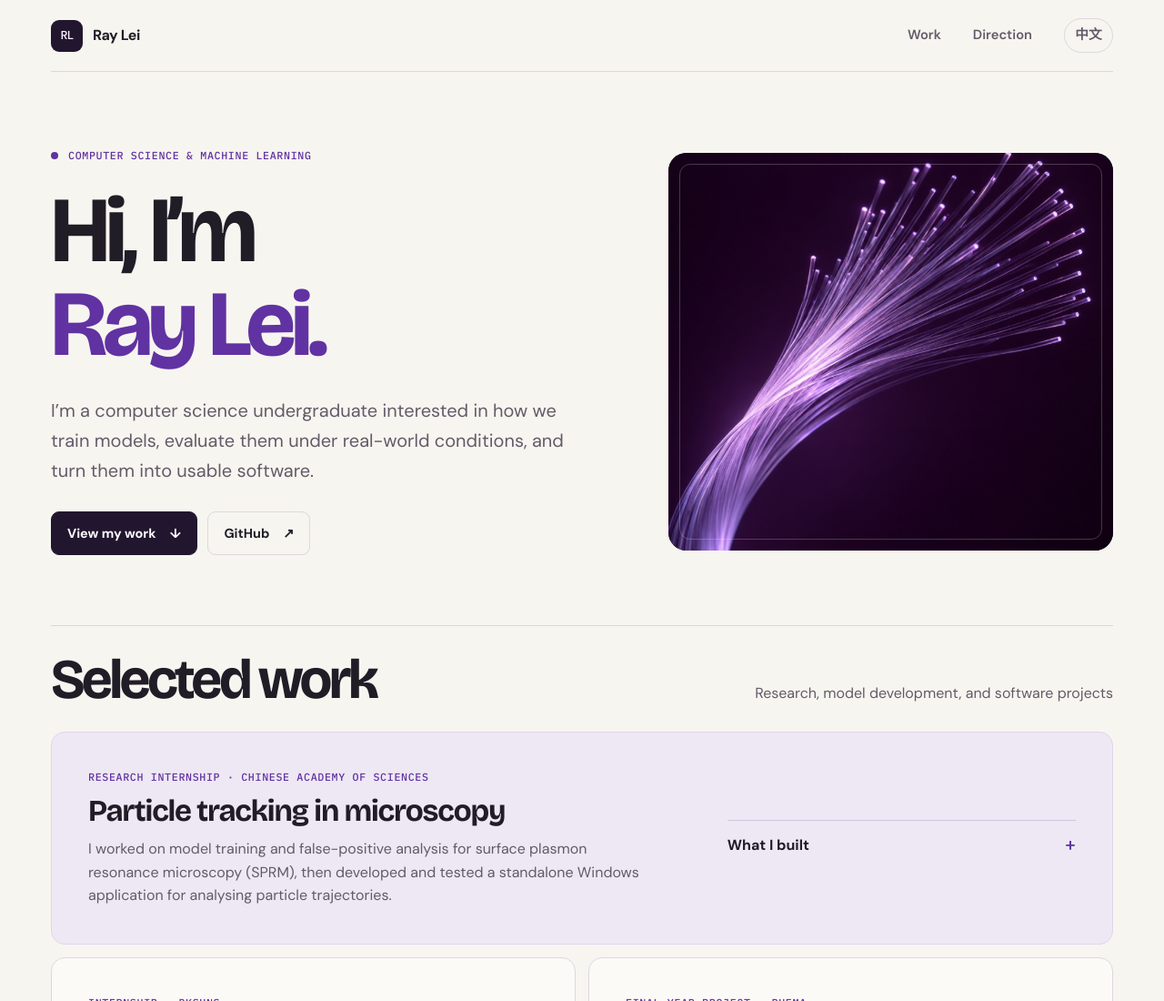
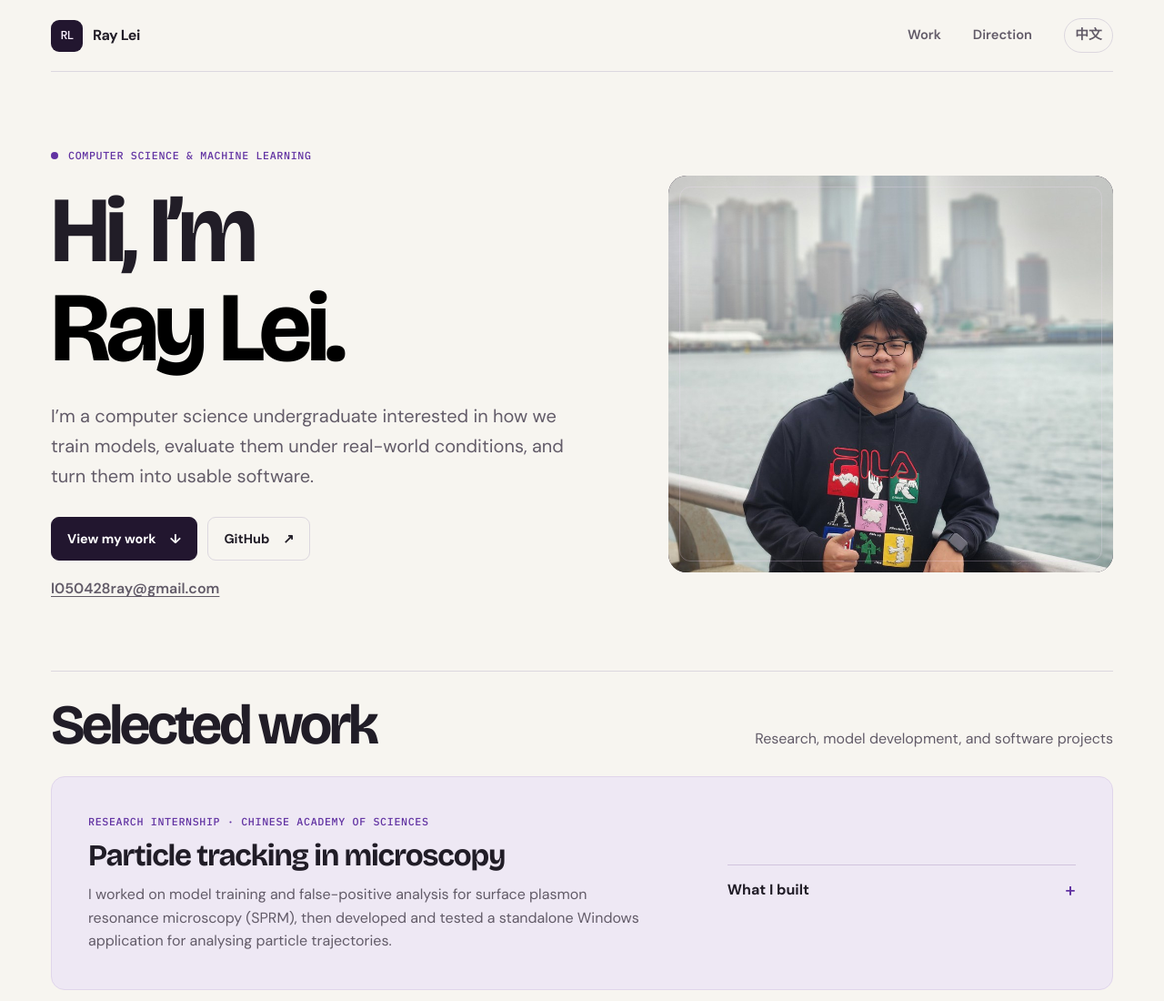
Before and after one commit to RayLei996/RayLei996.github.io, a plain HTML site: page index.html in a window 1280 px wide. Shown: the top 1100 px of the page at 91% size. Drawn offline with nearby package versions, Linux system fonts and the light colour scheme.

Commit message:
Update portfolio portrait, name and contact

```diff
--- a/index.html
+++ b/index.html
@@ -8,7 +8,7 @@
   <meta property="og:type" content="website">
   <meta property="og:title" content="Ray Lei · Computer Science & Machine Learning">
   <meta property="og:description" content="Selected projects in applied machine learning and software engineering.">
-  <meta property="og:image" content="https://raylei996.github.io/optical-fibers.jpg">
+  <meta property="og:image" content="https://raylei996.github.io/ray-lei-portrait.jpg">
   <title>Ray Lei · Computer Science &amp; Machine Learning</title>
   <link rel="canonical" href="https://raylei996.github.io/">
   <link rel="alternate" hreflang="en" href="https://raylei996.github.io/">
@@ -16,7 +16,7 @@
   <link rel="preconnect" href="https://fonts.googleapis.com">
   <link rel="preconnect" href="https://fonts.gstatic.com" crossorigin>
   <link rel="stylesheet" href="https://fonts.googleapis.com/css2?family=Bricolage+Grotesque:opsz,wght@12..96,600;12..96,700&family=DM+Sans:wght@400;500;600;700&family=IBM+Plex+Mono:wght@400;500&display=swap">
-  <link rel="stylesheet" href="styles.css">
+  <link rel="stylesheet" href="styles.css?v=2">
 </head>
 <body id="top">
   <a class="skip" href="#main">Skip to content</a>
@@ -35,15 +35,16 @@
     <section class="hero" aria-labelledby="intro">
       <div class="hero-copy">
         <p class="kicker"><span></span> Computer science &amp; machine learning</p>
-        <h1 id="intro">Hi, I’m <em>Ray Lei.</em></h1>
+        <h1 id="intro">Hi, I’m <span>Ray Lei.</span></h1>
         <p class="hero-lead">I’m a computer science undergraduate interested in how we train models, evaluate them under real-world conditions, and turn them into usable software.</p>
         <div class="hero-actions">
           <a class="button primary" href="#work">View my work <span aria-hidden="true">↓</span></a>
           <a class="button secondary" href="https://github.com/RayLei996">GitHub <span aria-hidden="true">↗</span></a>
         </div>
+        <a class="hero-email" href="mailto:l050428ray@gmail.com">l050428ray@gmail.com</a>
       </div>
-      <div class="hero-visual" aria-hidden="true">
-        <img src="optical-fibers.jpg" width="800" height="1000" alt="" fetchpriority="high">
+      <div class="hero-visual">
+        <img src="ray-lei-portrait.jpg" width="900" height="1200" alt="Ray Lei at a waterfront" fetchpriority="high">
       </div>
     </section>
 
--- a/styles.css
+++ b/styles.css
@@ -134,7 +134,11 @@ h1 {
   letter-spacing: -.045em;
 }
 
-h1 em { display: block; color: var(--accent); font-style: normal; }
+h1 span {
+  display: block;
+  color: #000;
+  font-size: 1.06em;
+}
 
 .hero-lead {
   max-width: 42ch;
@@ -145,6 +149,16 @@ h1 em { display: block; color: var(--accent); font-style: normal; }
 }
 
 .hero-actions { display: flex; flex-wrap: wrap; gap: 11px; margin-top: 28px; }
+
+.hero-email {
+  display: inline-block;
+  margin-top: 18px;
+  color: var(--muted);
+  font-weight: 600;
+  text-underline-offset: .2em;
+}
+
+.hero-email:hover { color: var(--accent); }
 
 .button {
   display: inline-flex;
@@ -180,7 +194,13 @@ h1 em { display: block; color: var(--accent); font-style: normal; }
   content: "";
 }
 
-.hero-visual img { display: block; width: 100%; height: 100%; object-fit: cover; object-position: 50% 43%; }
+.hero-visual img {
+  display: block;
+  width: 100%;
+  height: 100%;
+  object-fit: cover;
+  object-position: 50% 90%;
+}
 
 .work { border-top: 1px solid var(--line); }
 
```
Also changed, not shown: zh.html (+6 -5 lines), ray-lei-portrait.jpg (added).
